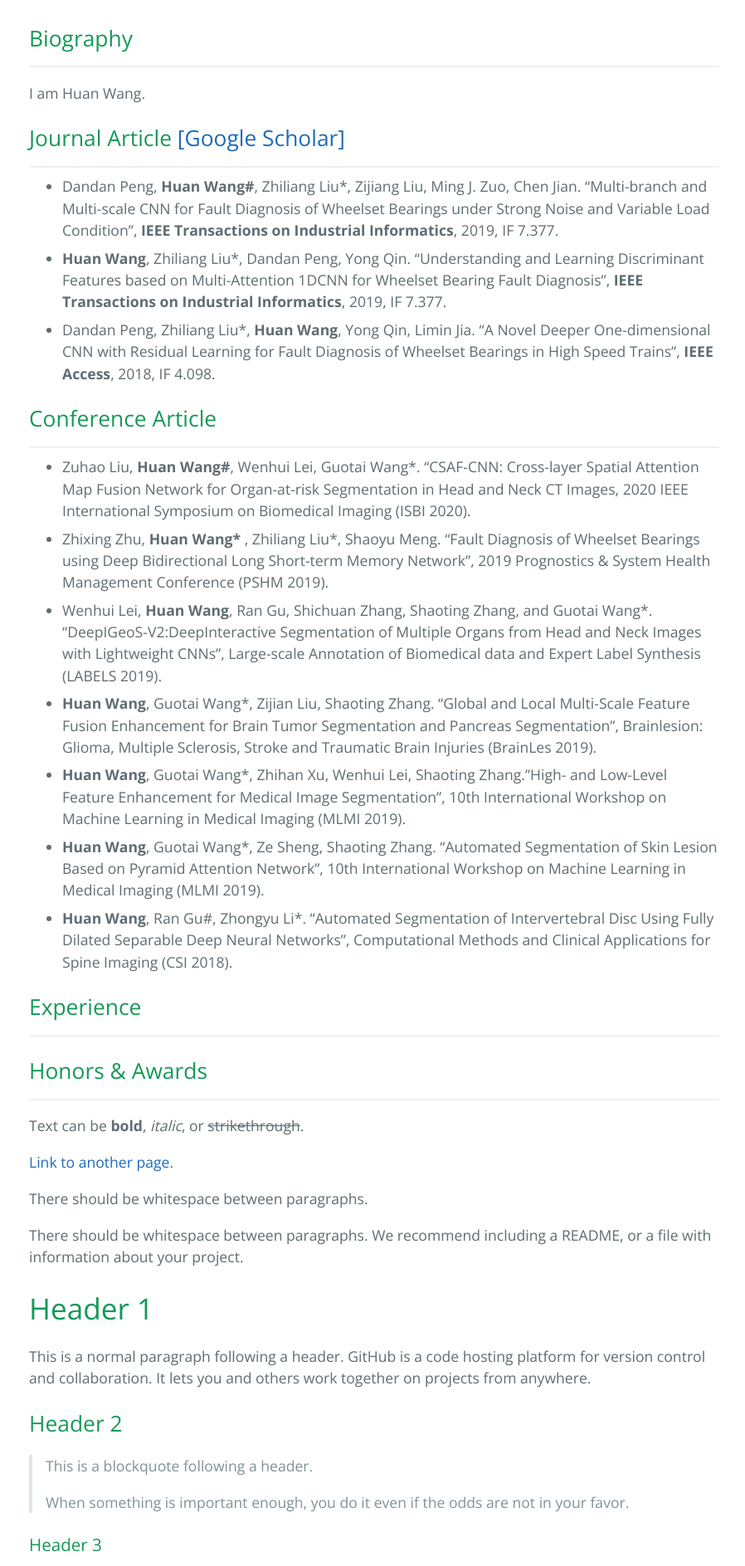
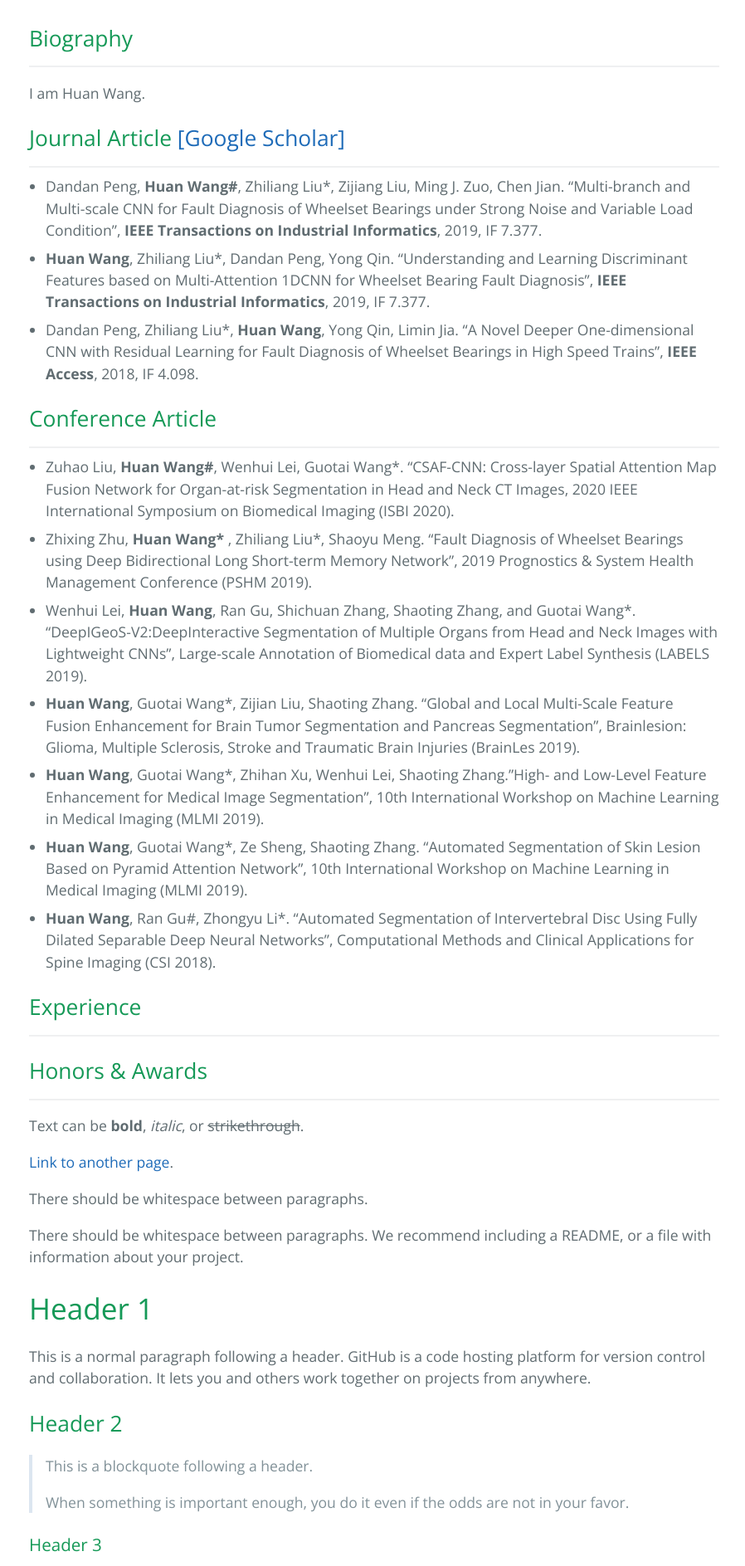
Before and after one commit to WH-HuanWang/WH-HuanWang.github.io, a Jekyll site: the page built from index.md, in a window 1280 px wide. Shown: the part 708-2595 px from the top of the page at 83% size, without its empty margins (189-1087 px from the left). Built offline with Jekyll 4.4.1, drawn with Linux system fonts in a browser that asks for light colours.

Commit message:
Update style.scss

```diff
--- a/assets/css/style.scss
+++ b/assets/css/style.scss
@@ -23,3 +23,9 @@
     padding: 0rem 0rem;
     border: 0px solid #e9ebec;
 }
+
+
+.main-content ul {
+    margin-top: 0;
+    padding-inline-start: 20px;
+}
```
